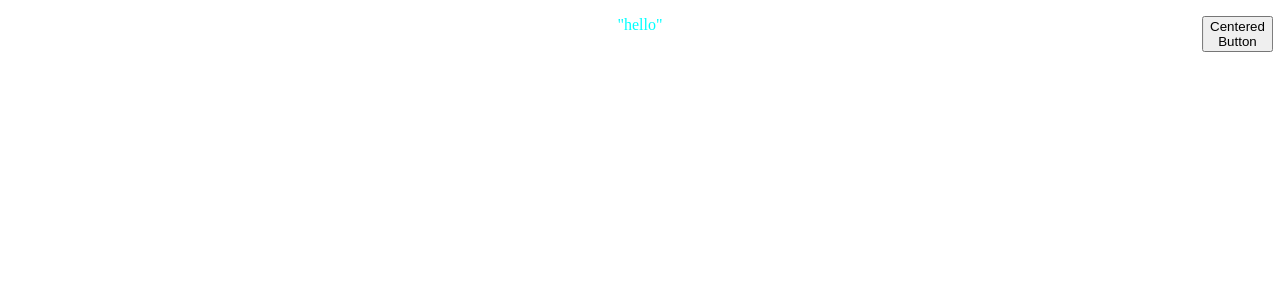
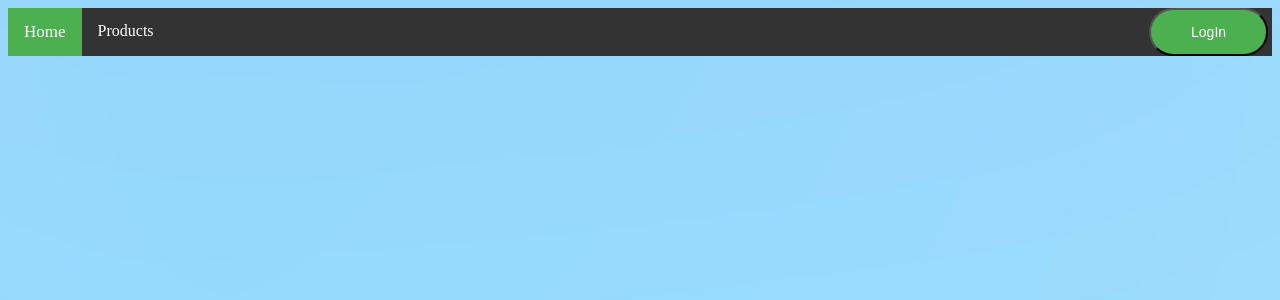
Before and after one commit to michaelknz/flask_project, a Flask app: template flask_office/templates/mp/mp.html in a window 1280 px wide. Shown: the top 300 px of the page. Run offline with Flask 2, Linux system fonts and the light colour scheme; the template is opened without the code that fills it, so the values that code supplies are empty.

Commit message:
Add LogIn Interface. Add text_editor

```diff
--- /dev/null
+++ b/flask_office/config.py
@@ -0,0 +1,3 @@
+import os
+CSRF_ENABLED = True
+SECRET_KEY = 'trytohack'
--- a/flask_office/main.py
+++ b/flask_office/main.py
@@ -1,9 +1,19 @@
 from flask import Flask,render_template
+from text_editor import Text_Editor
+from login import Login
 
 app = Flask(__name__)
+app.config.from_object('config')
+text_editor=Text_Editor()
+login=Login()
+
+app.add_url_rule('/text_editor',view_func=text_editor.RenderEdPage)
+app.add_url_rule('/text',view_func=text_editor.SendData)
+app.add_url_rule('/login',view_func=login.RenderLogPage)
 
 @app.route('/main_page')
 def main_page():
-    return render_template('mp/mp.html')
+    return render_template('mp/mp.html',title='mane_page')
 
-app.run(debug = False)
+if __name__ == '__main__':
+    app.run()
--- a/flask_office/static/css/mp/mp.css
+++ /dev/null
@@ -1,12 +0,0 @@
-p
-{
-    color:aqua;
-}
-
-.button {
-    margin: 0;
-    position: absolute;
-    left:100%;
-    -ms-transform: translateX(-110%);
-    transform: translateX(-110%);
-}
--- /dev/null
+++ b/flask_office/static/mp/mp.css
@@ -0,0 +1,85 @@
+
+.button {
+    margin: 0;
+    position: absolute;
+    left: 100%;
+    -ms-transform: translateX(-110%);
+    transform: translateX(-110%);
+    background-color: #4CAF50;
+    padding: 14px 40px;
+    font-size: 14px;
+    border-radius: 24px;
+    color: white;
+    text-decoration: none;
+    outline: none;
+}
+
+body{
+    background-image:url("img/main_bg.jpg")
+}
+
+.topnav {
+    background-color: #333;
+    overflow: hidden;
+}
+
+.topnav a {
+    float: left;
+    color: #f2f2f2;
+    text-align: center;
+    padding: 14px 16px;
+    text-decoration: none;
+    font-size: 17px;
+}
+
+.topnav a:hover {
+    background-color: #ddd;
+    color: black;
+}
+
+.topnav a.active {
+    background-color: #4CAF50;
+    color: white;
+}
+
+.dropdown {
+    float: left;
+    overflow: hidden;
+}
+
+.dropdown .dropbtn {
+    font-size: 16px;
+    border: none;
+    outline: none;
+    color: white;
+    padding: 14px 16px;
+    background-color: inherit;
+    font-family: inherit;
+    margin: 0;
+}
+
+.dropdown-content {
+    display: none;
+    position: absolute;
+    background-color: #f9f9f9;
+    min-width: 160px;
+    box-shadow: 0px 8px 16px 0px rgba(0,0,0,0.2);
+    z-index: 1;
+}
+
+.dropdown-content a {
+    float: none;
+    color: black;
+    padding: 12px 16px;
+    text-decoration: none;
+    display: block;
+    text-align: left;
+}
+
+.dropdown:hover .dropdown-content {
+    display: block;
+}
+
+.dropdown-content a:hover {
+    background-color: #ddd;
+}
--- a/flask_office/templates/mp/mp.html
+++ b/flask_office/templates/mp/mp.html
@@ -3,11 +3,27 @@
 <html lang="en" xmlns="http://www.w3.org/1999/xhtml">
 <head>
     <meta charset="utf-8" />
-    <link rel="stylesheet" href="static/css/mp/mp.css">
+    <link rel="stylesheet" href="static/mp/mp.css">
     <title></title>
 </head>
 <body>
-    <button class="button">Centered Button</button>
-    <p align="center">"hello"</p>
+    <div class="topnav">
+        <a class="active" href="#home">Home</a>
+        <div class="dropdown">
+            <button class="dropbtn">
+                Products
+                <i class="fa fa-caret-down"></i>
+            </button>
+            <div class="dropdown-content">
+                <a href="text_editor">Link 1</a>
+                <a href="#">Link 2</a>
+                <a href="#">Link 3</a>
+            </div>
+        </div>
+        {%if title != 'Sign In'%}
+            <button class="button" onclick="window.location.href='/login'">LogIn</button>
+        {%endif%}
+    </div>
+    {% block content %}{% endblock %}
 </body>
 </html>
```
Also changed, not shown: flask_office/forms.py (added, +11 -0 lines), flask_office/login.py (added, +10 -0 lines), flask_office/templates/login/login.html (added, +27 -0 lines), flask_office/templates/text_editor/text_editor.html (added, +20 -0 lines), flask_office/text_editor.py (added, +100 -0 lines), flask_office/static/mp/img/main_bg.jpg (added), 1 other file.
